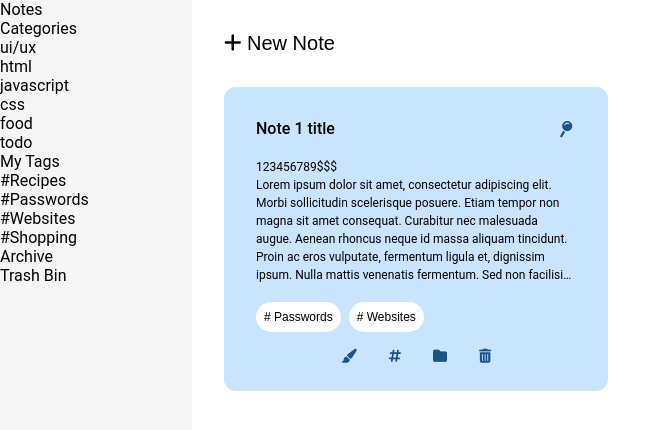
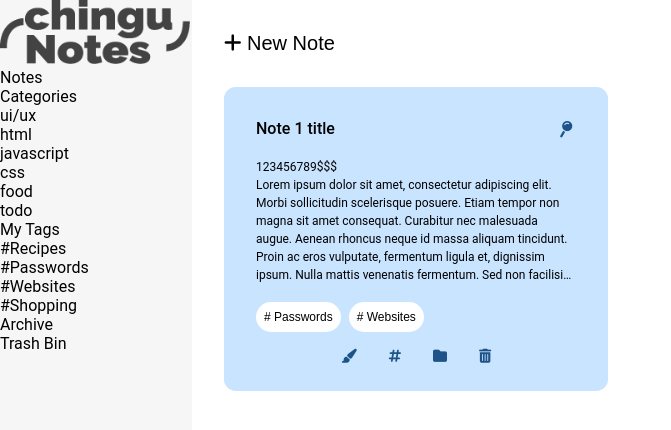
Before and after one commit to chingu-voyages/v34-toucans-team-02, a plain HTML site: page index.html in a window 1280 px wide. Shown: the whole page, without its empty margins (0-671 px from the left). Drawn offline with Linux system fonts and the light colour scheme; no server answers.

Commit message:
Add Chingu notes logo and css to resize

```diff
--- a/index.html
+++ b/index.html
@@ -15,7 +15,7 @@
   </head>
   <body>
     <nav>
-      <div class="logo"></div>
+      <img class="chingu-notes-logo" src="assets/chingunotes_logo.png">
       <div class="notes">Notes</div>
       <section class="categories">
         Categories
--- a/styles/style.css
+++ b/styles/style.css
@@ -31,6 +31,10 @@ body {
 nav {
   height: 100vh;
   width: 12rem;
+}
+.chingu-notes-logo {
+  height: 8%;
+  width: auto;
 }
 
 /* ------------------------- */
```
